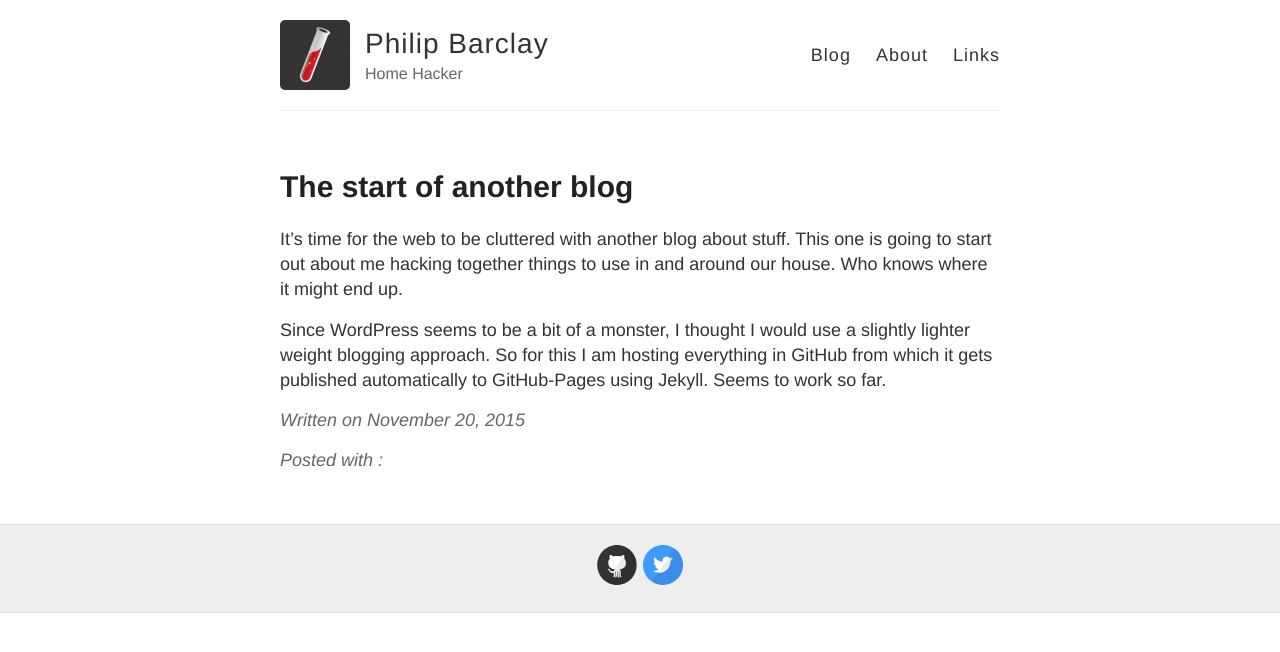
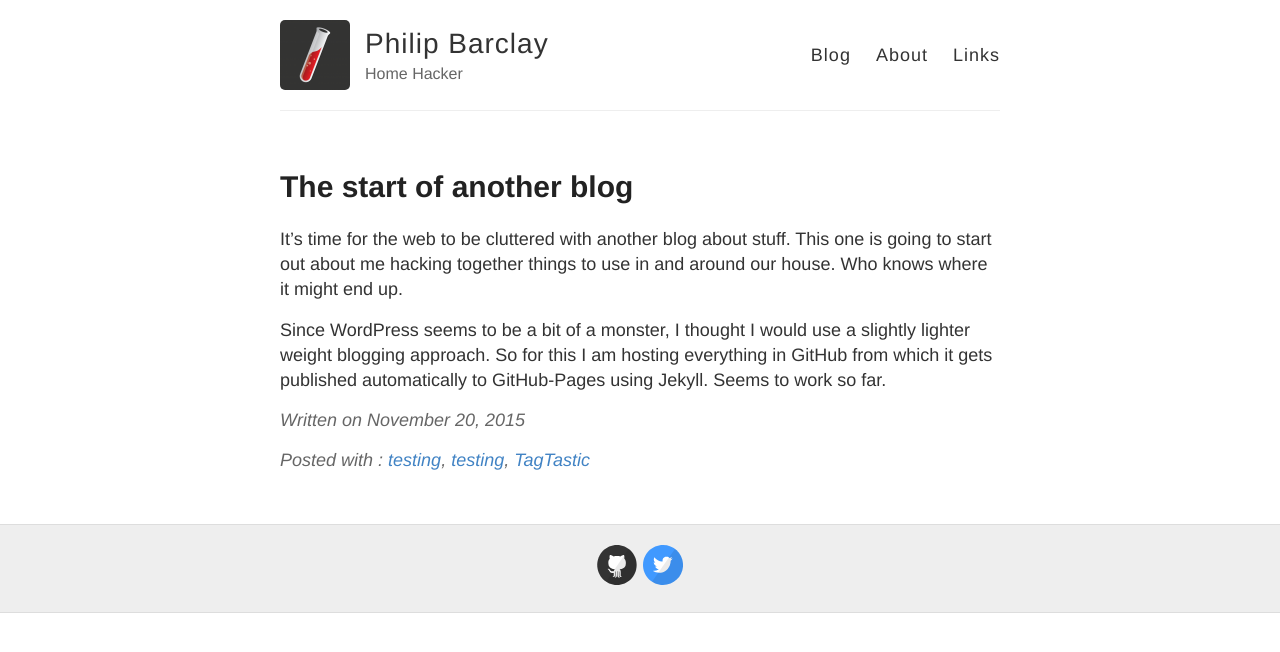
Before and after one commit to claybar/claybar.github.io, a Jekyll site: the page built from _posts/2015-11-20-A-First-Post.md, in a window 1280 px wide. Shown: the top 652 px of the page. Built offline with Jekyll 4.4.1, drawn with Linux system fonts in a browser that asks for light colours; Markdown is read by kramdown in place of the engine named in the settings; comment, search, counter and statistics services are not loaded.

Commit message:
Forgot to save files

```diff
--- a/_data/tags.yml
+++ b/_data/tags.yml
@@ -0,0 +1,4 @@
+- slug: testing
+  name: testing
+- slug: tagtastic
+  name: TagTastic
--- a/_layouts/post.html
+++ b/_layouts/post.html
@@ -12,7 +12,7 @@
             {% endif %}
         {% endfor %}
         {% if tag %}
-            {% capture tags_content_temp %}{{ tags_content }}<a href="/blog/tag/{{ tag.slug }}/">{{ tag.name }}</a>{% if forloop.last == false %}, {% endif %}{% endcapture %}
+            {% capture tags_content_temp %}{{ tags_content }}<a href="/tag/{{ tag.slug }}/">{{ tag.name }}</a>{% if forloop.last == false %}, {% endif %}{% endcapture %}
             {% assign tags_content = tags_content_temp %}
         {% endif %}
     {% endfor %}
--- a/_posts/2015-11-20-A-First-Post.md
+++ b/_posts/2015-11-20-A-First-Post.md
@@ -1,7 +1,7 @@
 ---
 layout: post
 title: The start of another blog
-tags: testing
+tags: testing blah tagtastic
 ---
 
 It's time for the web to be cluttered with another blog about stuff.  This one is going to start out about me hacking together things to use in and around our house.  Who knows where it might end up.
```
Also changed, not shown: tag/testing.md (+5 -0 lines).
